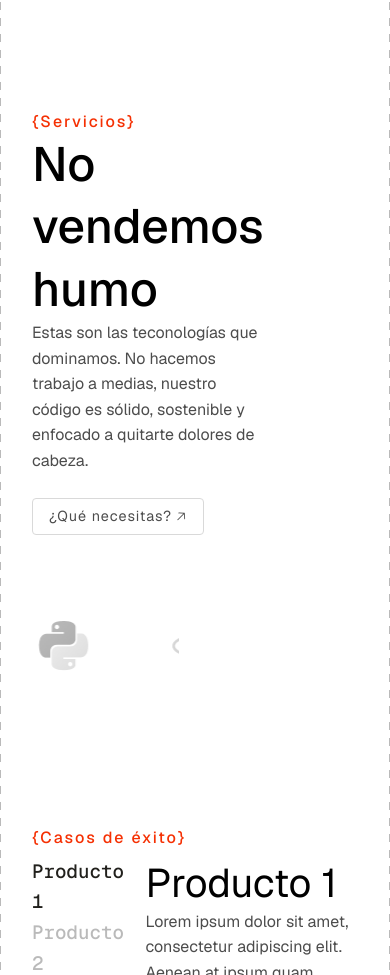
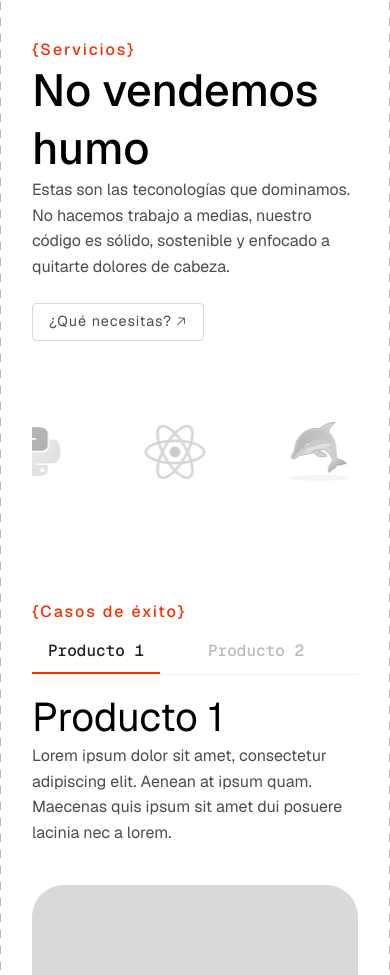
Before and after one commit to laguna-design/dbitcode, a React (Vite) app: page / in a window 390 px wide. Shown: the part 1678-2653 px from the top of the page. Built offline with nearby package versions, Linux system fonts and the light colour scheme.

Commit message:
Working on general mobile version

```diff
--- a/src/components/layout/DBTCasosDeExito.tsx
+++ b/src/components/layout/DBTCasosDeExito.tsx
@@ -25,6 +25,9 @@ export const DBTCasosDeExito = () => {
 							Producto 2
 							</button>
 						</li>
+
+
+
 
 					</ul>
 				</nav>
--- a/src/style/abstracts/_reset.scss
+++ b/src/style/abstracts/_reset.scss
@@ -1,4 +1,5 @@
 @use 'variables' as vars;
+@use "../abstracts/mixins" as mixins;
 
 
 *, *::before, *::after {
--- a/src/style/abstracts/_typography.scss
+++ b/src/style/abstracts/_typography.scss
@@ -24,9 +24,12 @@ body {
 	}
 
 	h2{
-		font-size: 3rem;
+		font-size: 2.8rem;
 		font-weight: 500;
 		line-height: 130%;
+		@include mixins.respond-to("overtablet"){
+			font-size: 3rem;
+		}
 	}
 
 	h3{
--- a/src/style/base/_elements.scss
+++ b/src/style/base/_elements.scss
@@ -1,4 +1,6 @@
 @use '../abstracts/variables' as vars;
+@use "../abstracts/mixins" as mixins;
+
 
 p{
 	font-size: 1rem;
@@ -11,8 +13,11 @@ main.container {
 	position: relative;
 	display: flex;
 	flex-direction: column;
-	gap: 7.5rem;
+	gap: 5.5rem;
     padding-bottom: 7.5rem;
+	@include mixins.respond-to("overtablet"){
+    	gap: 7.5rem;
+	}
 
 	&::before,
 	&::after {
--- a/src/style/blocks/_casosDeExito.scss
+++ b/src/style/blocks/_casosDeExito.scss
@@ -1,4 +1,6 @@
 @use '../abstracts/variables' as vars;
+@use "../abstracts/mixins" as mixins;
+
 .cases {
     display: flex;
     flex-direction: column;
@@ -6,12 +8,19 @@
 	gap:.5rem;
 		&__wrapper{
 			display: flex;
+			flex-direction: column;
+			gap: 1rem;
+			@include mixins.respond-to("overtablet"){
 				flex-direction: row;
-			gap: 2rem;
+				gap:2rem
+			}
 		}
 		&__slides {
 			position: relative;
-			width: 75%;
+			width: 100%;
+			@include mixins.respond-to("overtablet"){
+				width: 75%;;
+			}
 
 		}
 		&__slide {
@@ -24,25 +33,53 @@
 			}
 
 	&__nav{
-		width: 25%;
+		width: 100%;
+		@include mixins.respond-to("overtablet"){
+			width: 25%;;
+		}
 		&-list {
-			.cases__nav-item button {
+			display: flex;
+			flex-direction: row;
+			gap: 2rem;
+			border-bottom: 1px solid vars.$DBC-GreyScale-101;
+			overflow-y: scroll;
+			@include mixins.respond-to("overtablet"){
+				border:0;
+				flex-direction: column;
+				gap: .5rem;
+				overflow-y: initial;
+			}
+			.cases__nav-item{
+
+				button {
 					font-family: var(--font-mono);
+					font-weight: 500;
+					background: none;
+					color: vars.$DBC-GreyScale-300;
+					cursor: pointer;
+					padding: .5rem 1rem;
+					white-space: nowrap;
+					@include mixins.respond-to("overtablet"){
+						padding: 0;
 						color: vars.$DBC-GreyScale-300;
 						font-weight: 500;
 						font-size: 1.2rem;
 						text-align: left;
-				background: none;
 						border: none;
-				cursor: pointer;
+					}
 					&:hover {
 						color: vars.$DBC-GreyScale-600;
 					}
 
 					&.current {
 						color: vars.$DBC-GreyScale-600;
+						border-bottom: 2px solid vars.$Brand-DBC-Mars-Flare;
+						@include mixins.respond-to("overtablet"){
+							border:0;
 						}
 					}
 			}
 			}
 		}
+	}
+}
--- a/src/style/blocks/_footer.scss
+++ b/src/style/blocks/_footer.scss
@@ -1,4 +1,5 @@
 @use '../abstracts/variables' as vars;
+@use "../abstracts/mixins" as mixins;
 
 .footer{
 	display: flex;
@@ -10,15 +11,24 @@
 	font-weight: 400;
 	&__main{
 		display: flex;
-		flex-direction: row;
+		flex-direction: column;
 		justify-content: space-between;
-		padding: 3rem 2.5rem 5rem 2.5rem;
+		padding: 2.5rem 2rem 4rem 2rem;
+		gap: 2.5rem;
+		@include mixins.respond-to("overtablet"){
+			flex-direction: row;
+			padding: 3rem 2.5rem 5rem 2.5rem;
+			gap: 0rem;
+		}
 	}
 	&__logo{
 		display: flex;
-		flex-direction: row;
+		flex-direction: column;
 		align-items: flex-start;
 		gap:1.5rem;
+		@include mixins.respond-to("overtablet"){
+			flex-direction: row;
+		}
 		.footer__impecables{
 			color: vars.$Brand-DBC-Mars-Flare;
 		}
@@ -29,9 +39,14 @@
 		flex-direction: row;
 		align-items: flex-start;
 		gap: 6rem;
-		width: 50%;
-		justify-content: flex-end;
-		padding: 0 2rem;
+		width: 100%;
+		justify-content: space-between;
+		padding: 0;
+		@include mixins.respond-to("overtablet"){
+			width: 50%;
+			padding: 0 2rem;
+			justify-content: flex-end;
+		}
 		font-size: .87rem;
 		.footer__nav-mainMenu{
 			display: flex;
@@ -48,6 +63,10 @@
 				li.footer__menu-item{
 					color:vars.$DBC-GreyScale-400;
 					font-size: .87rem;
+					button.btn{
+						text-align: left;
+						white-space: nowrap;
+					}
 				}
 			}
 		}
@@ -55,18 +74,30 @@
 
 	&__bottom{
 		display: flex;
-		flex-direction: row;
+		flex-direction: column;
 		justify-content: space-between;
-		align-items: center;
+		align-items: flex-start;
 		background-color: vars.$DBC-GreyScale-600;
 		color:vars.$DBC-GreyScale-100;
 		font-size: .8rem;
 		font-weight: 300;
 		padding: .5rem 1.5rem;
+		gap: 0.3rem;
+		@include mixins.respond-to("overtablet"){
+			flex-direction: row;
+			align-items: center;
+		}
 		.footer__legal{
 			display: flex;
 			flex-direction: row;
-			gap: 1.5rem;
+			justify-content: space-between;
+			gap: 1rem;
+			width: 100%;
+			@include mixins.respond-to("overtablet"){
+				justify-content: unset;
+				width: unset;
+				gap: 1.5rem;
+			}
 			&-title{
 				font-family: var(--font-primary);
 				font-size: .9rem;
@@ -74,7 +105,10 @@
 			&-menu{
 				display: flex;
 				flex-direction: row;
-				gap: .8rem;
+				gap: 1.5rem;
+				@include mixins.respond-to("overtablet"){
+					gap: .8rem;
+				}
 			}
 			&-item{
 				button.btn{
@@ -82,6 +116,10 @@
 					font-size: .8rem;
 				}
 			}
+		}
+		.footer__copyright{
+			color:vars.$DBC-GreyScale-300;
+			font-weight: 500;
 		}
 	}
 
--- a/src/style/blocks/_heroZone.scss
+++ b/src/style/blocks/_heroZone.scss
@@ -124,7 +124,7 @@
 			right: 0;
 			top: 146px;
 			z-index: -1;
-			max-width: 400px;
+			max-width: 370px;
 		}
 
 		@include mixins.respond-to("overdesktop"){
--- a/src/style/blocks/_servicios.scss
+++ b/src/style/blocks/_servicios.scss
@@ -1,6 +1,5 @@
 @use "../abstracts/variables" as vars;
 @use "../abstracts/mixins" as mixins;
-
 
 .services{
 	display: flex;
@@ -11,16 +10,22 @@
 		flex-direction: row;
 	}
 	.services__intro{
-		width: 55%;
+		width: 100%;
 		display: flex;
 		flex-direction: column;
 		align-items: flex-start;
 		gap:1.5rem;
+		@include mixins.respond-to("overtablet"){
+			width: 55%;
+		}
 	}
 
 	.services__carousel-wrapper {
 		overflow: hidden;
-		width: 45%;
+		width: 100%;
+		@include mixins.respond-to("overtablet"){
+			width: 45%;
+		}
 	}
 
 	ul.services__carousel {
```
Lines whose indentation alone changed are shown as unchanged.
